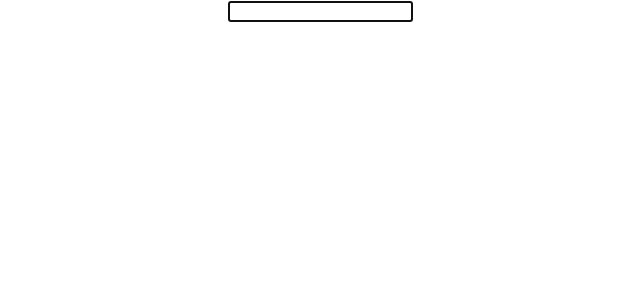
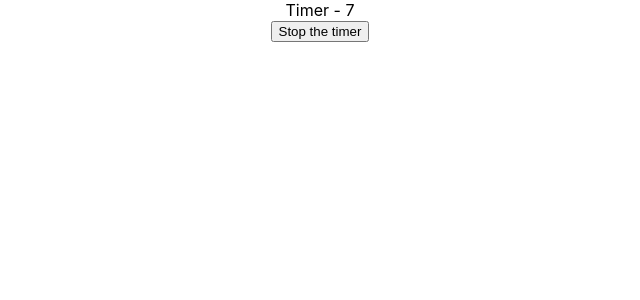
Before and after one commit to trorter/react_hooks, a React (Create React App) app: page / in a window 1280 px wide. Shown: the top 300 px of the page, without its empty margins (320-960 px from the left). Built offline with nearby package versions, Linux system fonts and the light colour scheme.

Commit message:
useRef hook second example

```diff
--- a/src/App.tsx
+++ b/src/App.tsx
@@ -1,6 +1,6 @@
 import React from 'react';
 import './App.css';
-import Focus from "./useRef/Focus";
+import TimerHook from "./useRef/TimerHook";
 
 export type UserContextType = {
   userName: string
@@ -12,7 +12,7 @@ const App = () => {
   return (
     <div className="App">
       <UserContent.Provider value={{userName: 'Andrei'}} >
-        <Focus />
+        <TimerHook />
       </UserContent.Provider>
     </div>
   )
--- /dev/null
+++ b/src/useRef/TimerHook.tsx
@@ -0,0 +1,34 @@
+import React, {FC, useEffect, useRef, useState} from "react";
+
+const TimerHook: FC = () => {
+  const [timer, setTimer] = useState(0)
+  const intervalRef: {current: any} = useRef()
+
+  const stopTimerHandler = () => {
+    clearInterval(intervalRef.current)
+  }
+
+  useEffect(() => {
+    intervalRef.current = setInterval(() => {
+      setTimer(prevState => prevState + 1)
+    }, 1_000)
+
+    return () => {
+      clearInterval(intervalRef.current)
+    }
+  }, [])
+
+
+  return (
+    <>
+      <div>
+        <span>Timer - {timer}</span>
+      </div>
+      <div>
+        <button onClick={stopTimerHandler}>Stop the timer</button>
+      </div>
+    </>
+  )
+}
+
+export default TimerHook
```
